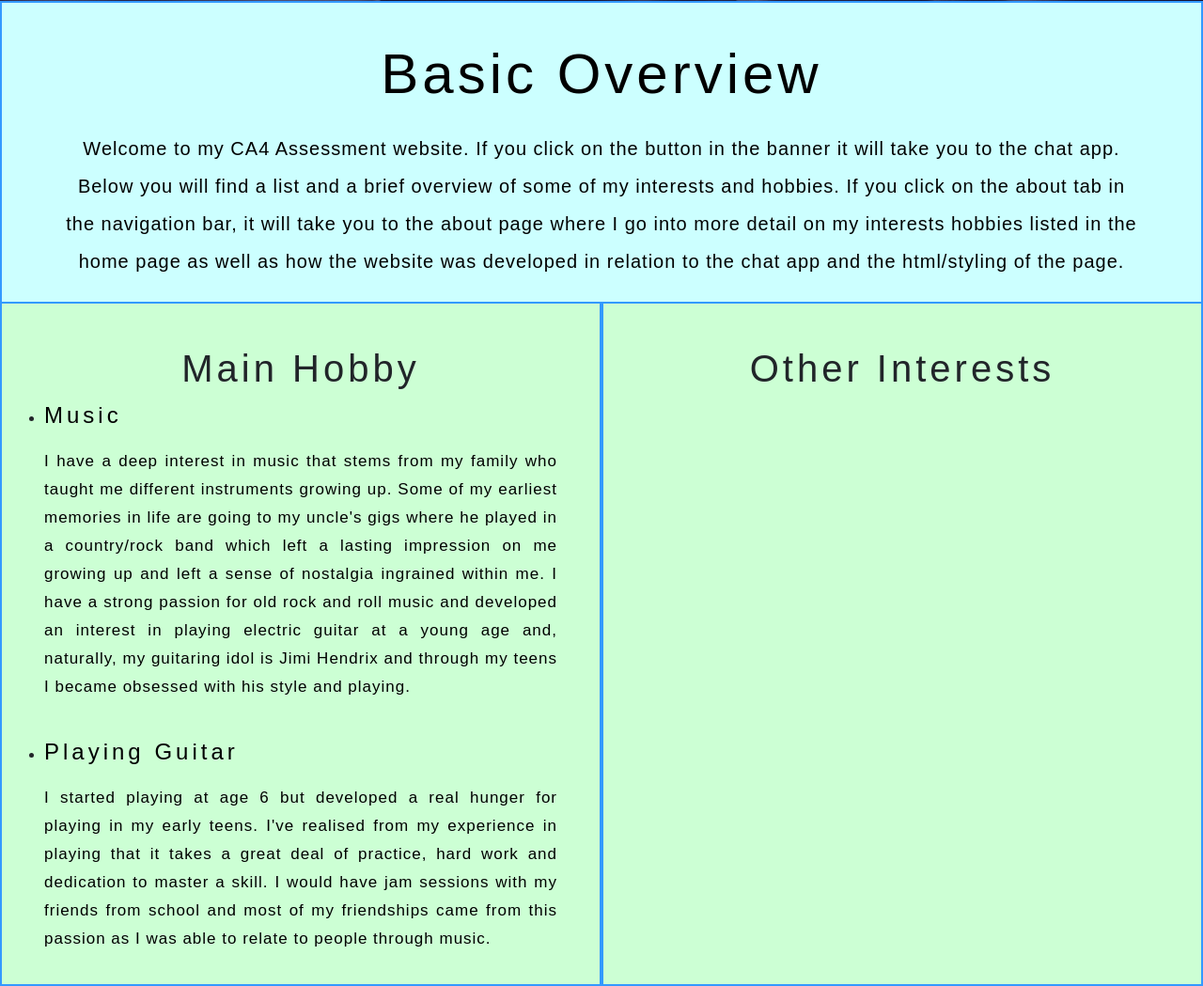
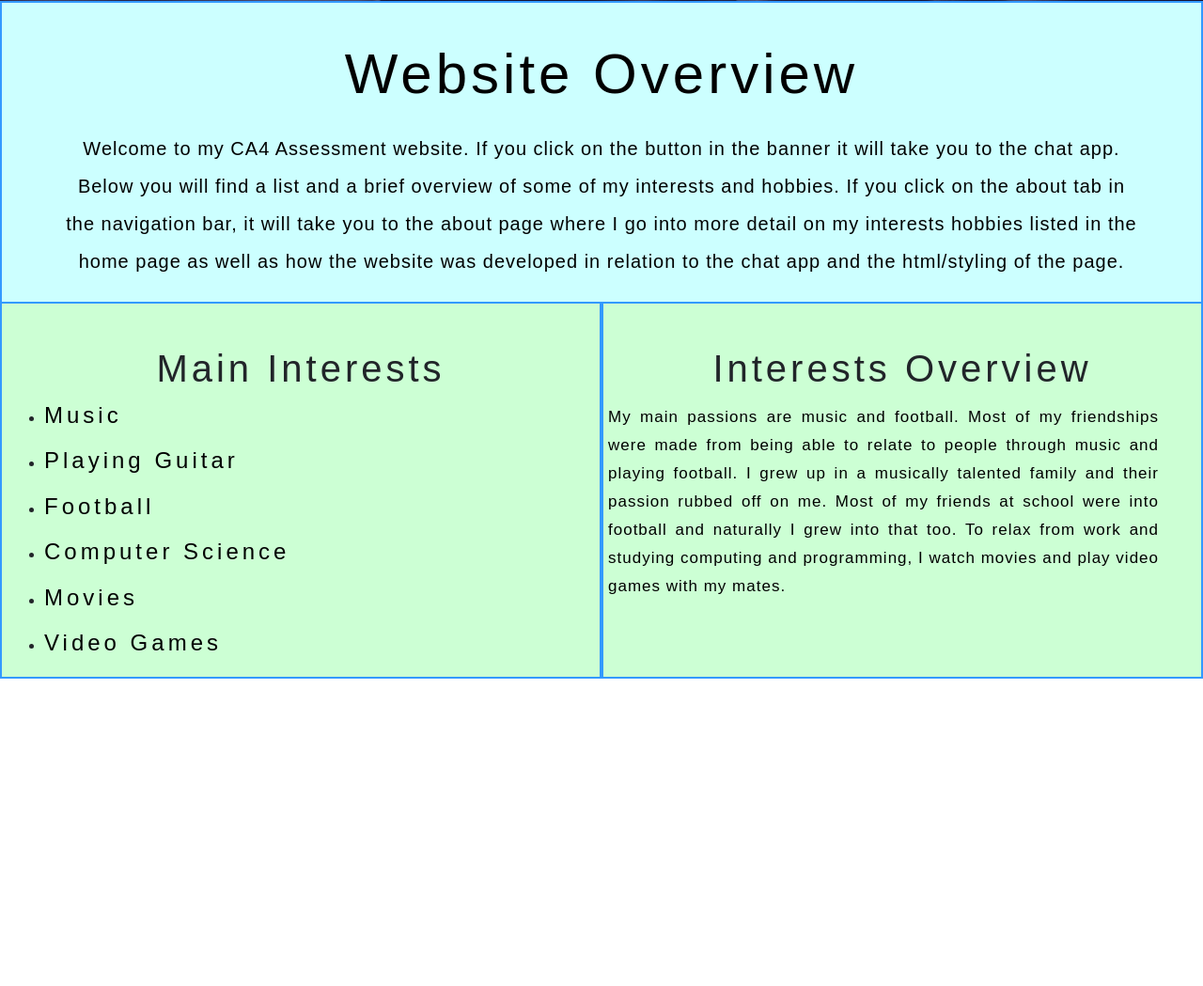
Before and after one commit to AlexanderBrander/CS1031-CA4, a website: page public/index.html in a window 1280 px wide. Shown: the part 599-1648 px from the top of the page at 94% size. After the commit the page ends 1400 px from the top, so only its background shows below. Drawn offline with nearby package versions, Linux system fonts and the light colour scheme.

Commit message:
Home page v2

```diff
--- a/public/index.html
+++ b/public/index.html
@@ -58,7 +58,7 @@
                 <div class="contentArea">
                     <div id="centerText">
                         <div class="wrapper">
-                        <h2>Basic Overview</h2>
+                        <h2>Website Overview</h2>
                         <p>Welcome to my CA4 Assessment website. If you click on the button in the banner it will take you to the chat app. Below
                             you will find a list and a brief overview of some of my interests and hobbies. If you click on the about tab in the
                             navigation bar, it will take you to the about page where I go into more detail on my interests hobbies listed in the home
@@ -73,27 +73,24 @@
             <article>
                 <div class="contentFlex">
                     <div class="contentItem">
-                        <h2>Main Hobby</h2>
+                        <h2>Main Interests</h2>
                         <ul>
                             <li><h4>Music</h4></li>
-                            <p>I have a deep interest in music that stems from my family who taught me different instruments growing up.
-                            Some of my earliest memories in life are going to my uncle's gigs where he played in a country/rock band which left a lasting
-                            impression on me growing up and left a sense of nostalgia ingrained within me. I have a strong passion for old rock and roll music and developed
-                            an interest in playing electric guitar at a young age and, naturally, my guitaring idol is Jimi Hendrix and through my teens I became obsessed
-                            with his style and playing. </p>
                             <li><h4>Playing Guitar</h4></li>
-                            <p>I started playing at age 6 but developed a real hunger for playing in my early teens. I've realised from my experience in playing that
-                                it takes a great deal of practice, hard work and dedication to master a skill. I would have jam sessions with my friends from school
-                                and most of my friendships came from this passion as I was able to relate to people through music.
-
-                            </p>
+                            <li><h4>Football</h4></li>
+                            <li><h4>Computer Science</h4></li>
+                            <li><h4>Movies</h4></li>
+                            <li><h4>Video Games</h4></li>
                         </ul>
 
                     </div>
 
                     <div class="contentItem">
-                        <h2>Other Interests</h2>
-                        <p></p>
+                        <h2>Interests Overview</h2>
+                        <p>My main passions are music and football. Most of my friendships were made from being able to relate to people through
+                        music and playing football. I grew up in a musically talented family and their passion rubbed off on me. Most of my friends at
+                        school were into football and naturally I grew into that too. To relax from work and studying computing and programming, I
+                            watch movies and play video games with my mates.</p>
                     </div>
                 </div>
             </article>
```
